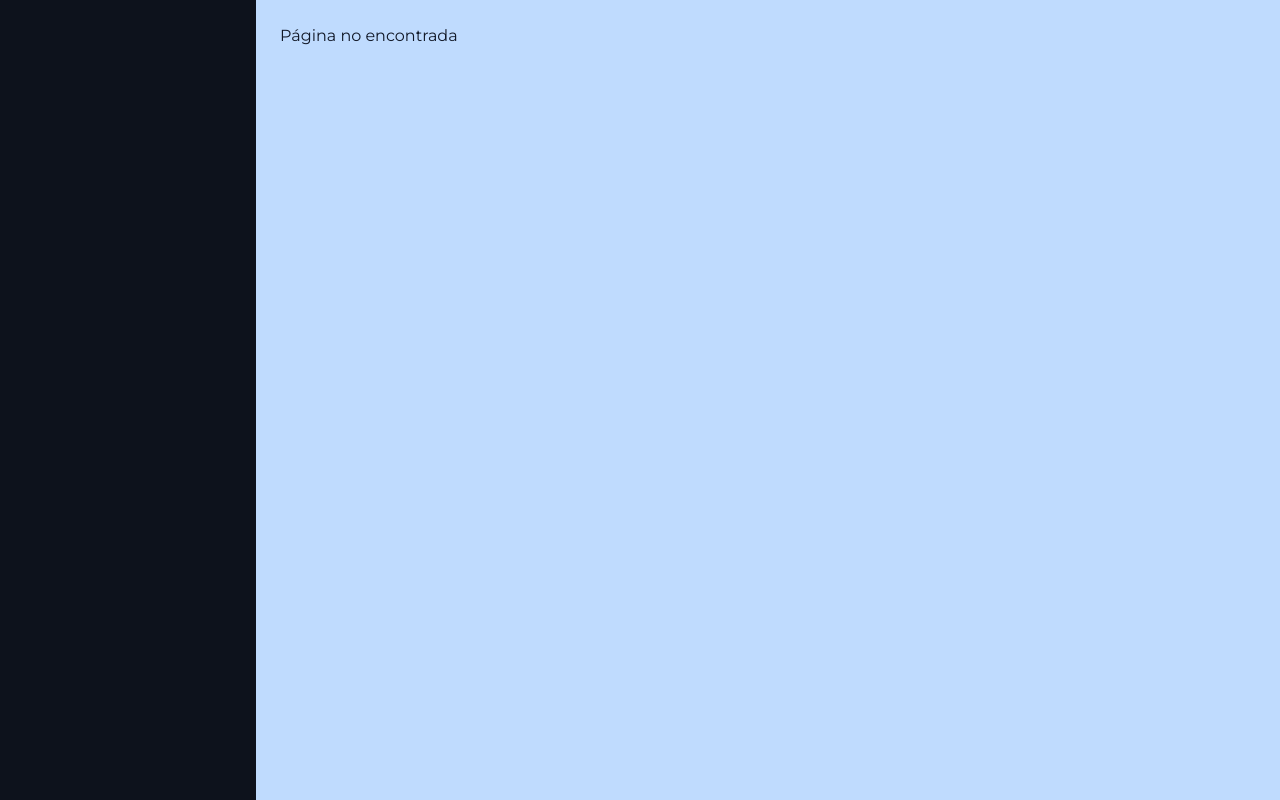
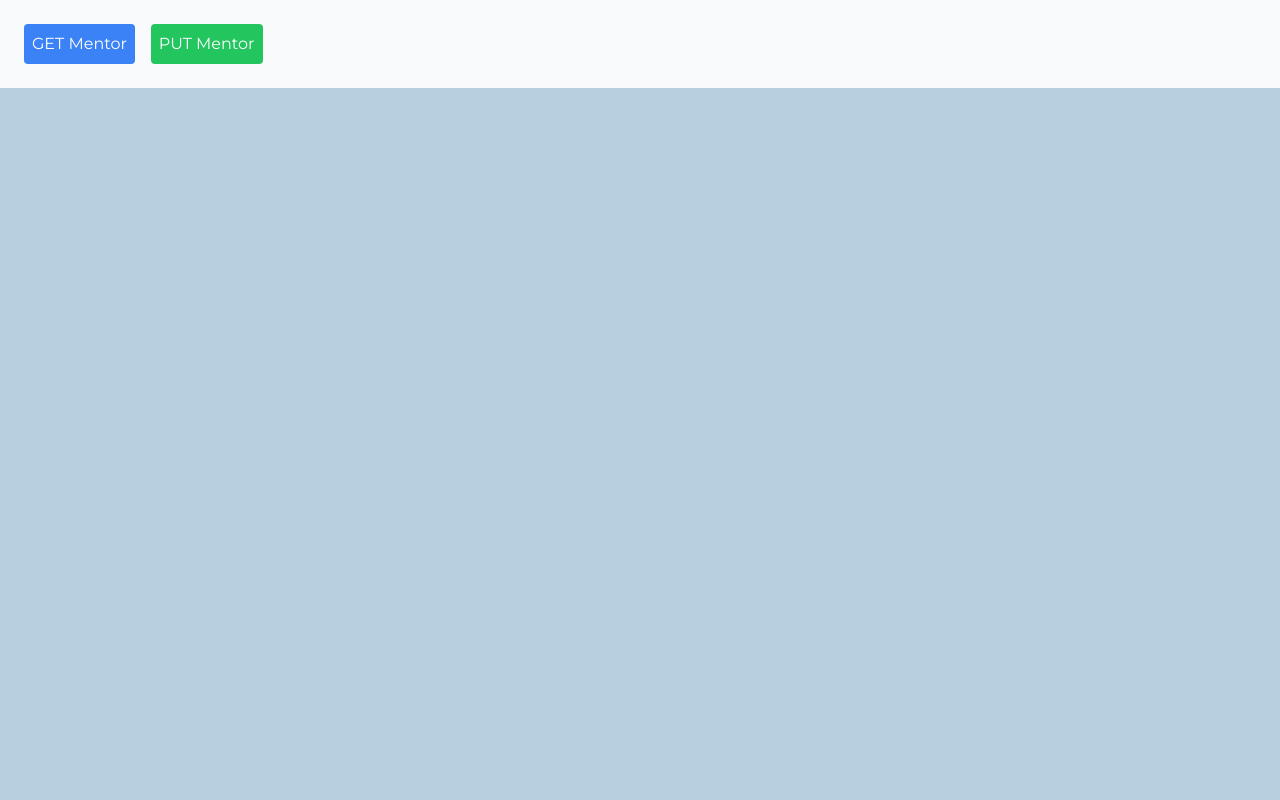
Before and after one commit to mandalorians-team/Skilllink-Alumnithon, a React (Vite) app in the folder frontend/SkillLink-Frontend/: page /test-cert in a window 1280 px wide. Built offline with nearby package versions, Linux system fonts and the light colour scheme.

Commit message:
feat: add TestMentor component for fetching and updating mentor data

```diff
--- a/frontend/SkillLink-Frontend/src/App.jsx
+++ b/frontend/SkillLink-Frontend/src/App.jsx
@@ -1,27 +1,29 @@
 import React from "react";
 import {
-  BrowserRouter as Router,
   Routes,
   Route,
   Outlet,
+  useLocation
 } from "react-router-dom";
+
 import Header from "./components/comun/Header";
 import Footer from "./components/comun/Footer";
 import Sidebar from "./components/comun/Sidebar";
-import { useLocation } from "react-router-dom";
 import CurseTabs from "./components/Aprendiz/Curso/CourseTabs";
-import AppRoutes from "./routes/AppRoutes";
+
 import MainPage from "./pages/Login/MainPage";
 import Registro from "./pages/Login/Registro";
 import FormularioRegistro from "./pages/Login/FormularioRegistro";
 import Login from "./pages/Login/Login";
 import ResetPassword from "./pages/Login/ResetPassword";
 import ChangePassword from "./pages/Login/ChangePassword";
+
 import Courses from "./pages/Aprendiz/curso/Courses";
 import CourseLayoutPage from "./pages/Aprendiz/curso/CourseLayoutPage";
 import CourseContentPage from "./pages/Aprendiz/curso/CourseContentPage";
 import CourseMentoriasPage from "./pages/Aprendiz/curso/CourseMentoriasPage";
 import CourseProyectsPage from "./pages/Aprendiz/curso/CourseProyectsPage";
+
 import MentoriasPage from "./pages/Aprendiz/mentorias/MentoriasPage";
 import ProyectsPage from "./pages/Aprendiz/proyectos/ProyectsPage";
 import SearchPage from "./pages/SearchPage";
@@ -29,35 +31,24 @@ import DashboardPage from "./pages/DashboardPage";
 import PerfilEstudiante from "./pages/Aprendiz/PerfilEstudiante";
 import PanelEstudiante from "./pages/Aprendiz/PanelEstudiante";
 
-/**
- * El Layout principal de la aplicación.
- * Contiene los elementos persistentes como el Sidebar y el Header.
- * El componente <Outlet> renderizará el componente de la ruta actual.
- */
-export function Layout() {
+import TestCertificacion from "./components/TestCertificacion";
+
+function Layout() {
   const location = useLocation();
 
-  const showHeader = /^\/(dashboard|courses|mentorias|proyectos|perfil|panel)(\/\d+)?$/.test(
-    location.pathname
-  );
-  const showFooter = showHeader;
+  const showHeaderFooter = /^\/(dashboard|courses|mentorias|proyectos|perfil|panel)/.test(location.pathname);
   const isCourseTabs = /^\/courses\/[^/]+(\/.*)?$/.test(location.pathname);
 
-  const hideSidebar =
-    /^(\/login|\/registro|\/registro-basico|\/restablecer|\/cambiar-password|\/panelestudiante|\/perfilestudiante|\/perfil|\/)$/.test(
-      location.pathname
-    );
-
   return (
-    <div className="flex bg-page-background-color min-h-screen">
-      {!hideSidebar && <Sidebar />}
-      <div className={`flex-1 flex flex-col ${!hideSidebar ? "ml-64" : ""}`}>
-        {showHeader && <Header />}
+    <div className="flex min-h-screen bg-page-background-color">
+      <Sidebar />
+      <div className="flex-1 flex flex-col ml-64">
+        {showHeaderFooter && <Header />}
         {isCourseTabs && <CurseTabs />}
         <main className="p-6 bg-blue-200 flex-grow">
           <Outlet />
         </main>
-        {showFooter && <Footer />}
+        {showHeaderFooter && <Footer />}
       </div>
     </div>
   );
@@ -66,34 +57,33 @@ export function Layout() {
 export default function App() {
   return (
     <Routes>
-      <Route path="/" element={<Layout />}>
-        {/* Login / Registro */}
-        <Route index element={<MainPage />} />
-        <Route path="registro-basico" element={<Registro />} />
-        <Route path="registro" element={<FormularioRegistro />} />
-        <Route path="login" element={<Login />} />
-        <Route path="restablecer" element={<ResetPassword />} />
-        <Route path="cambiar-password" element={<ChangePassword />} />
+      {/* Rutas sin Layout */}
+      <Route path="/" element={<MainPage />} />
+      <Route path="/registro-basico" element={<Registro />} />
+      <Route path="/registro" element={<FormularioRegistro />} />
+      <Route path="/login" element={<Login />} />
+      <Route path="/restablecer" element={<ResetPassword />} />
+      <Route path="/cambiar-password" element={<ChangePassword />} />
+      <Route path="/test-cert" element={<TestCertificacion />} />
 
-        {/* Cursos y sus subrutas */}
-        <Route path="dashboard" element={<DashboardPage />} />
-        <Route path="courses" element={<Courses />} />
-        <Route path="courses/:courseId" element={<CourseLayoutPage />}>
+      {/* Rutas con Layout */}
+      <Route element={<Layout />}>
+        <Route path="/dashboard" element={<DashboardPage />} />
+        <Route path="/courses" element={<Courses />} />
+        <Route path="/courses/:courseId" element={<CourseLayoutPage />}>
           <Route path="content" element={<CourseContentPage />} />
           <Route path="mentorias" element={<CourseMentoriasPage />} />
           <Route path="proyectos" element={<CourseProyectsPage />} />
         </Route>
+        <Route path="/mentorias" element={<MentoriasPage />} />
+        <Route path="/proyectos" element={<ProyectsPage />} />
+        <Route path="/search" element={<SearchPage />} />
+        <Route path="/perfil" element={<PerfilEstudiante />} />
+        <Route path="/panel" element={<PanelEstudiante />} />
+      </Route>
 
-        {/* Otras secciones */}
-        <Route path="mentorias" element={<MentoriasPage />} />
-        <Route path="proyectos" element={<ProyectsPage />} />
-        <Route path="search" element={<SearchPage />} />
-        <Route path="perfil" element={<PerfilEstudiante />} />
-        <Route path="panel" element={<PanelEstudiante />} />
-
-        {/* 404 */}
-        <Route path="*" element={<div>Página no encontrada</div>} />
-      </Route>
+      {/* 404 */}
+      <Route path="*" element={<div>Página no encontrada</div>} />
     </Routes>
   );
 }
--- /dev/null
+++ b/frontend/SkillLink-Frontend/src/components/TestCertificacion.jsx
@@ -0,0 +1,56 @@
+import React, { useState } from 'react';
+
+export default function TestMentor() {
+  const [mentorData, setMentorData] = useState({
+    id: '',
+    username: '',
+    firstName: '',
+    lastName: '',
+    email: '',
+    photoUrl: '',
+    bio: '',
+    experience: '',
+    education: '',
+    linkedinProfile: ''
+  });
+
+  const getMentor = () => {
+    fetch("http://localhost:8081/api/mentors/1")
+      .then(res => res.json())
+      .then(data => {
+        console.log("🎯 Mentor obtenido:", data);
+        setMentorData(data);
+      })
+      .catch(err => console.error("❌ Error GET:", err));
+  };
+
+  const putMentor = () => {
+    const updatedMentor = {
+      ...mentorData,
+      username: "updated.username",
+      firstName: "Juan",
+      lastName: "Pérez",
+      email: "juan.perez@example.com",
+      bio: "Actualización bio",
+      experience: "5 años",
+      education: "Universidad React",
+      linkedinProfile: "https://linkedin.com/in/juan"
+    };
+
+    fetch("http://localhost:8081/api/mentors/1", {
+      method: "PUT",
+      headers: { "Content-Type": "application/json" },
+      body: JSON.stringify(updatedMentor)
+    })
+      .then(res => res.json())
+      .then(data => console.log("✅ Mentor actualizado:", data))
+      .catch(err => console.error("❌ Error PUT:", err));
+  };
+
+  return (
+    <div className="p-4">
+      <button onClick={getMentor} className="bg-blue-500 text-white p-2 rounded m-2">GET Mentor</button>
+      <button onClick={putMentor} className="bg-green-500 text-white p-2 rounded m-2">PUT Mentor</button>
+    </div>
+  );
+}
```
